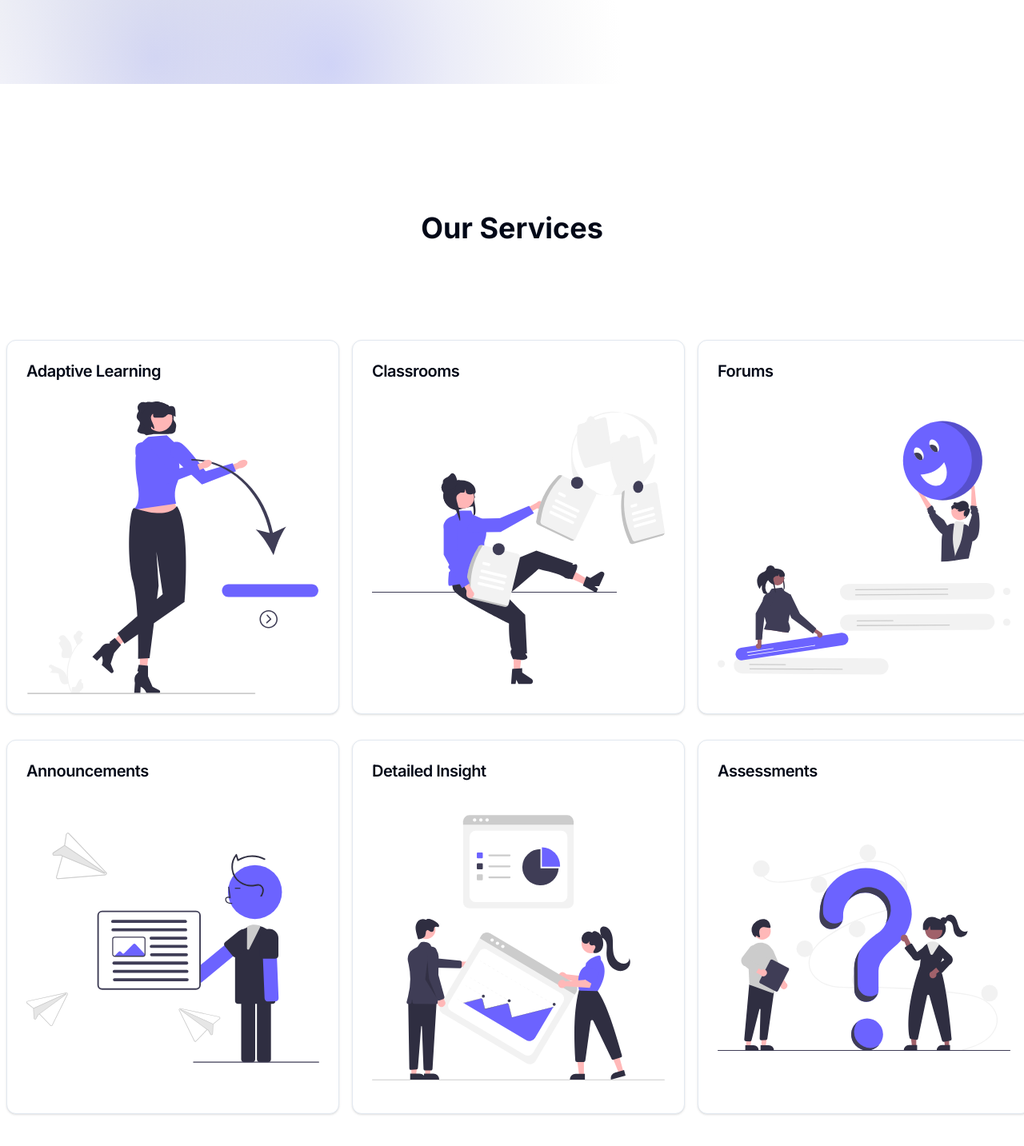
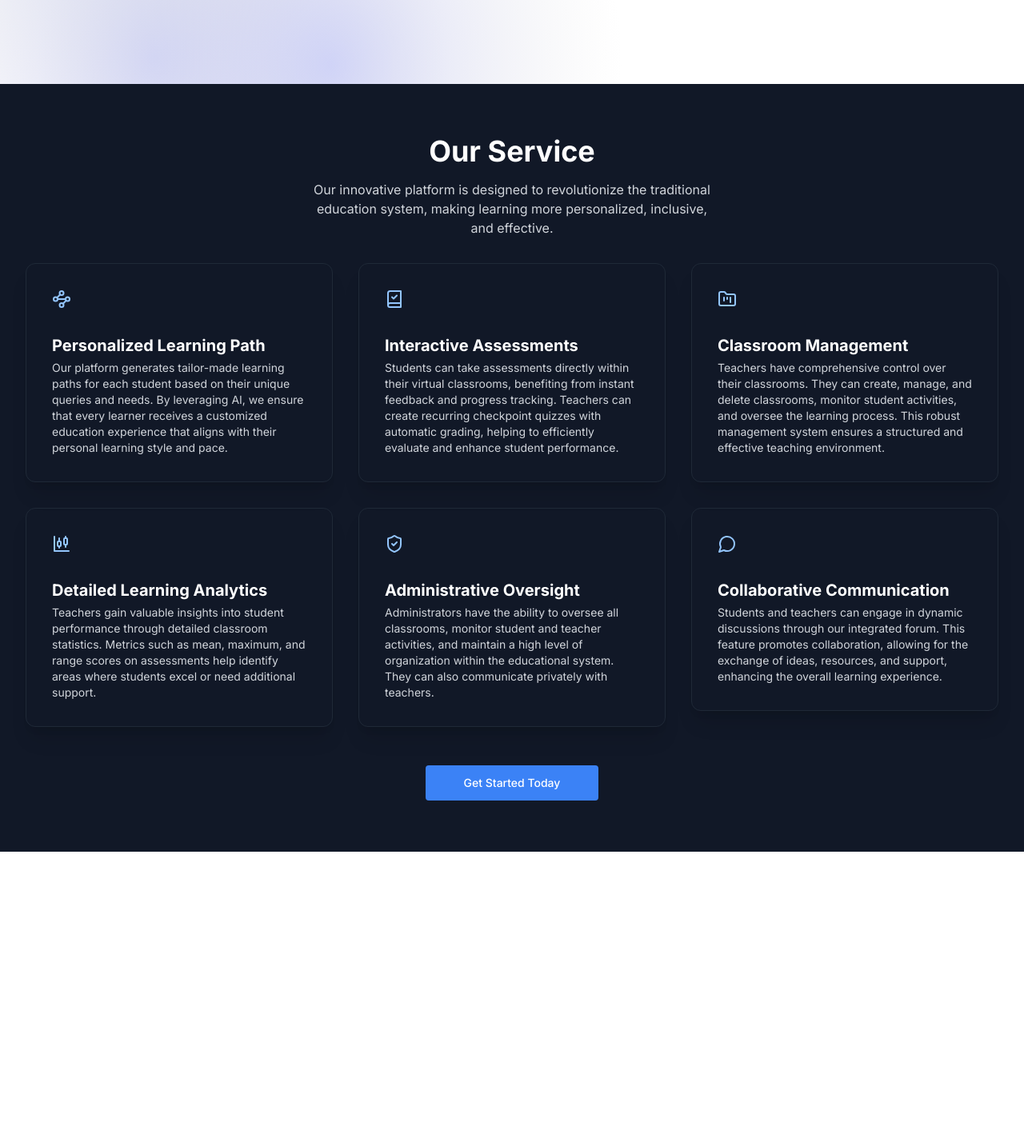
Before and after one commit to Son-OfAnton/custom-ed, a Next.js app: page / in a window 1280 px wide. Shown: the part 695-2128 px from the top of the page at 80% size. After the commit the page ends 1760 px from the top, so only its background shows below. Built offline with nearby package versions, Linux system fonts and the light colour scheme.

Commit message:
fix:homepage

```diff
--- a/src/app/page.tsx
+++ b/src/app/page.tsx
@@ -15,7 +15,12 @@ import {
 	CardHeader,
 	CardTitle,
 } from '@/components/ui/card'
-
+import { Waypoints } from 'lucide-react'
+import { CandlestickChart } from 'lucide-react'
+import { FolderKanban } from 'lucide-react'
+import { BookCheck } from 'lucide-react'
+import { ShieldCheck } from 'lucide-react'
+import { MessageCircle } from 'lucide-react'
 import analytics from '../../public/assets/analytics.svg'
 import filemanager from '../../public/assets/file_manager.svg'
 import landingPage from '../../public/assets/landing-page.svg'
@@ -23,6 +28,7 @@ import announcement from '../../public/assets/news.svg'
 import forum from '../../public/assets/online_discussion.svg'
 import path from '../../public/assets/personalized path.svg'
 import assesments from '../../public/assets/questions.svg'
+import HomepageCard from '@/components/HomepageCard'
 
 export default function Home() {
 	return (
@@ -64,121 +70,36 @@ export default function Home() {
 					</div>
 				</div>
 			</div>
-			<div className='block md:mb-10 md:mt-40 mt-1 w-full'>
-				<h1 className='text-4xl font-bold text-center'>Our Services</h1>
-			</div>
-			<div className='md:flex block md:justify-center items-center justify-between mb-40'>
-				<div className='md:grid md:grid-cols-12 md:gap-4 md:mt-20 mt-10 items-center justify-center'>
-					<div className='col-span-12 md:col-span-4 mx-2 md:mb-4 mb-10 flex justify-center w-full'>
-						<Card className='hover:scale-105 hover:z-10 '>
-							<CardHeader>
-								<CardTitle className='text-xl'>Adaptive Learning</CardTitle>
-							</CardHeader>
-							<CardContent>
-								<CardDescription>
-									<Image
-										src={path}
-										alt='discovery'
-										width={0}
-										height={0}
-										className='md:object-cover object-cover w-full h-full'
-									/>
-								</CardDescription>
-							</CardContent>
-						</Card>
-					</div>
-					<div className='col-span-12 md:col-span-4 mx-2 md:mb-4 mb-10 flex justify-center w-full'>
-						<Card className='hover:scale-105 hover:z-10'>
-							<CardHeader>
-								<CardTitle className='text-xl'>Classrooms</CardTitle>
-							</CardHeader>
-							<CardContent>
-								<CardDescription>
-									<Image
-										src={filemanager}
-										alt='File Manager'
-										width={0}
-										height={0}
-										className='md:object-cover object-cover w-full h-full'
-									/>
-								</CardDescription>
-							</CardContent>
-						</Card>
-					</div>
-					<div className='col-span-12 md:col-span-4 mx-2 md:mb-4 mb-10 flex justify-center w-full'>
-						<Card className='hover:scale-105 hover:z-10'>
-							<CardHeader>
-								<CardTitle className='text-xl'>Forums</CardTitle>
-							</CardHeader>
-							<CardContent>
-								<CardDescription>
-									<Image
-										src={forum}
-										alt='Forum'
-										width={0}
-										height={0}
-										className='md:object-cover object-cover w-full h-full'
-									/>
-								</CardDescription>
-							</CardContent>
-						</Card>
-					</div>
-					<div className='col-span-12 md:col-span-4 mx-2 md:mb-4 mb-10 flex justify-center w-full'>
-						<Card className='hover:scale-105 hover:z-10'>
-							<CardHeader>
-								<CardTitle className='text-xl'>Announcements</CardTitle>
-							</CardHeader>
-							<CardContent>
-								<CardDescription>
-									<Image
-										src={announcement}
-										alt='Announcements'
-										width={0}
-										height={0}
-										className='md:object-cover object-cover w-full h-full'
-									/>
-								</CardDescription>
-							</CardContent>
-						</Card>
-					</div>
-					<div className='col-span-12 md:col-span-4 mx-2 md:mb-4 mb-10 flex justify-center w-full'>
-						<Card className='hover:scale-105 hover:z-10'>
-							<CardHeader>
-								<CardTitle className='text-xl'>Detailed Insight</CardTitle>
-							</CardHeader>
-							<CardContent>
-								<CardDescription>
-									<Image
-										src={analytics}
-										alt='discovery'
-										width={0}
-										height={0}
-										className='md:object-cover object-cover w-full h-full'
-									/>
-								</CardDescription>
-							</CardContent>
-						</Card>
-					</div>
-					<div className='col-span-12 md:col-span-4 mx-2 md:mb-4 mb-10 flex justify-center w-full'>
-						<Card className='hover:scale-105 hover:z-10'>
-							<CardHeader>
-								<CardTitle className='text-xl'>Assessments</CardTitle>
-							</CardHeader>
-							<CardContent>
-								<CardDescription>
-									<Image
-										src={assesments}
-										alt='Assessments'
-										width={0}
-										height={0}
-										className='md:object-cover object-cover w-full h-full'
-									/>
-								</CardDescription>
-							</CardContent>
-						</Card>
-					</div>
-				</div>
-			</div>
+			<section className="bg-gray-900 text-white">
+  <div className="mx-auto max-w-screen-xl px-4 py-8 sm:px-6 sm:py-12 lg:px-8 lg:py-16">
+	<div className="mx-auto max-w-lg text-center">
+	  <h2 className="text-3xl font-bold sm:text-4xl">Our Service</h2>
+
+	  <p className="mt-4 text-gray-300">
+		Our innovative platform is designed to revolutionize the traditional education system, making learning more personalized, inclusive, and effective.
+	  </p>
+	</div>
+
+	<div className="mt-8 grid grid-cols-1 gap-8 md:grid-cols-2 lg:grid-cols-3">
+	<HomepageCard title="Personalized Learning Path" description="Our platform generates tailor-made learning paths for each student based on their unique queries and needs. By leveraging AI, we ensure that every learner receives a customized education experience that aligns with their personal learning style and pace." icon={<Waypoints/>} />
+	<HomepageCard title="Interactive Assessments" description="Students can take assessments directly within their virtual classrooms, benefiting from instant feedback and progress tracking. Teachers can create recurring checkpoint quizzes with automatic grading, helping to efficiently evaluate and enhance student performance." icon={<BookCheck/>} />
+	 <HomepageCard title="Classroom Management" description="Teachers have comprehensive control over their classrooms. They can create, manage, and delete classrooms, monitor student activities, and oversee the learning process. This robust management system ensures a structured and effective teaching environment." icon={<FolderKanban/>} />
+	 <HomepageCard title="Detailed Learning Analytics" description="Teachers gain valuable insights into student performance through detailed classroom statistics. Metrics such as mean, maximum, and range scores on assessments help identify areas where students excel or need additional support." icon={<CandlestickChart/>} />
+	  <HomepageCard title="Administrative Oversight" description="Administrators have the ability to oversee all classrooms, monitor student and teacher activities, and maintain a high level of organization within the educational system. They can also communicate privately with teachers." icon={<ShieldCheck/>} />
+	 <HomepageCard title="Collaborative Communication" description="Students and teachers can engage in dynamic discussions through our integrated forum. This feature promotes collaboration, allowing for the exchange of ideas, resources, and support, enhancing the overall learning experience." icon={<MessageCircle/>} />
+	</div>
+
+	<div className="mt-12 text-center">
+	  <a
+		href="#"
+		className="inline-block rounded bg-blue-500 px-12 py-3 text-sm font-medium text-white transition hover:bg-blue-700 focus:outline-none focus:ring focus:ring-yellow-400"
+	  >
+		Get Started Today
+	  </a>
+	</div>
+  </div>
+</section>
+
 		</>
 	)
 }
--- /dev/null
+++ b/src/components/HomepageCard.tsx
@@ -0,0 +1,28 @@
+import React, { ReactNode } from 'react'
+interface props{
+    title: string,
+    description: string,
+    icon: React.ReactNode
+}
+const HomepageCard = ({title, description, icon}: props) => {
+  return (
+    <div>
+       <a
+        className="block rounded-xl border border-gray-800 p-8 shadow-xl transition hover:border-blue-300/10 hover:shadow-blue-300/10"
+        href="#"
+      >
+        <div className="size-10 text-blue-300">
+         {icon}
+        </div>
+
+        <h2 className="mt-4 text-xl font-bold text-white">{title}</h2>
+
+        <p className="mt-1 text-sm text-gray-300">
+         {description}
+        </p>
+      </a>
+    </div>
+  )
+}
+
+export default HomepageCard
```
